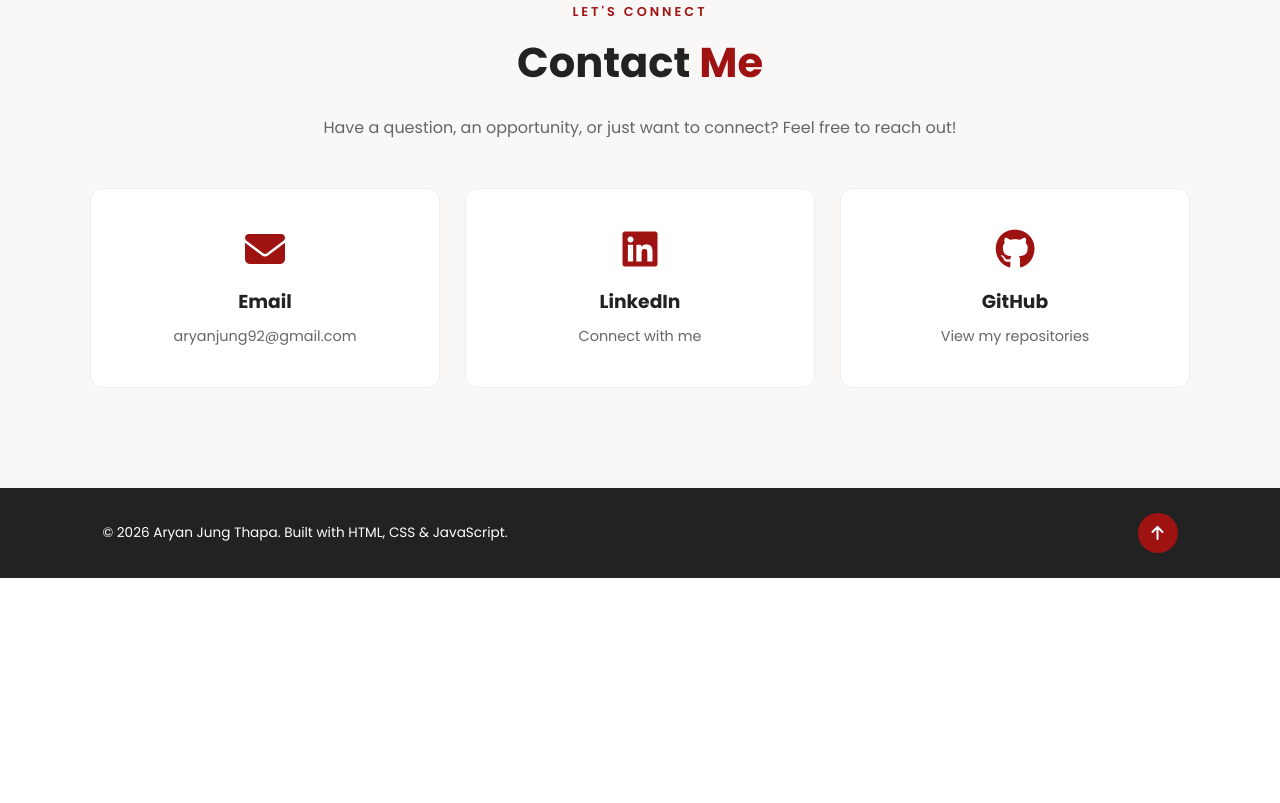
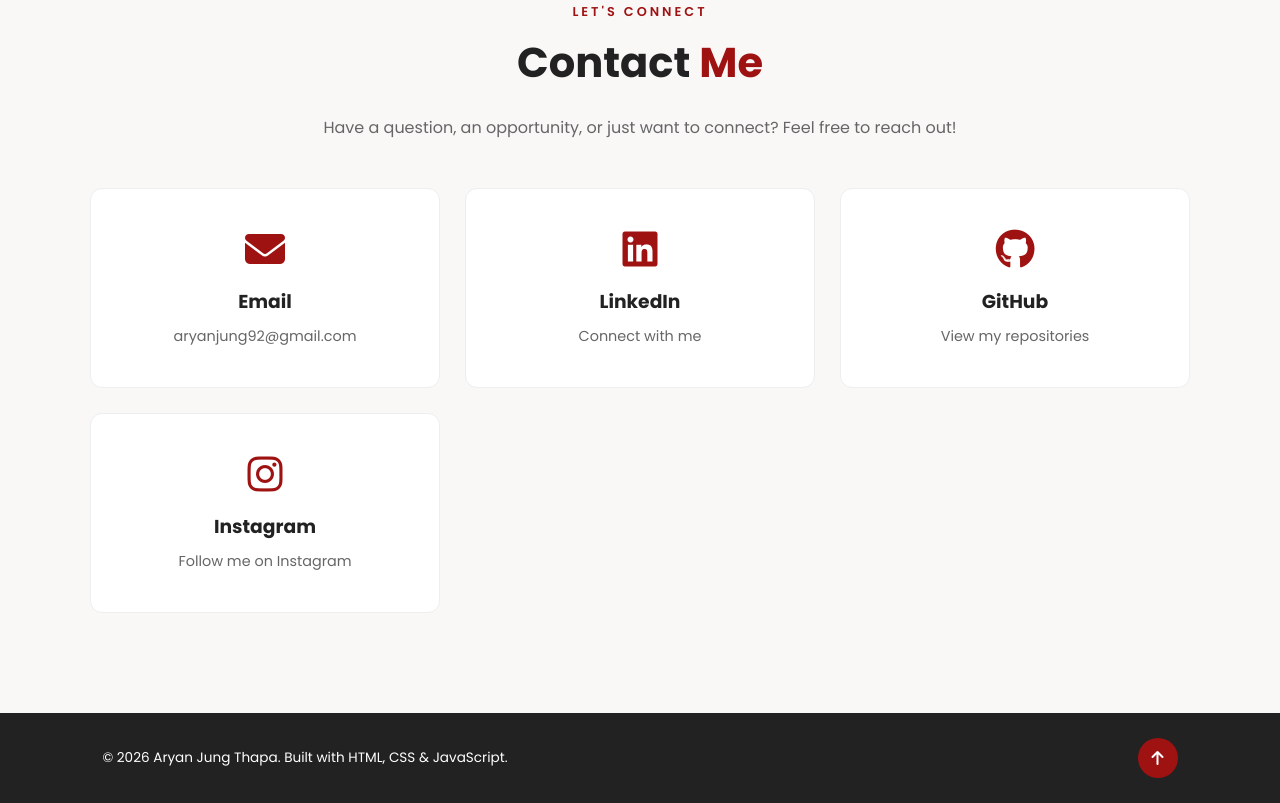
Before and after one commit to aryan07-jung/aryan-portfolio, a plain HTML site: page index.html in a window 1280 px wide. Shown: the part 4783-5586 px from the top of the page. Before the commit the page ends 5361 px from the top, so only its background shows below. Drawn offline with nearby package versions, Linux system fonts and the light colour scheme.

Commit message:
Update index.html

```diff
--- a/index.html
+++ b/index.html
@@ -402,6 +402,20 @@
                 <p>View my repositories</p>
             </a>
 
+<!-- INSTAGRAM -->
+<a href="https://www.instagram.com/aryan_jung__/"
+   target="_blank"
+   rel="noopener noreferrer"
+   class="contact-card"
+   data-aos="fade-up">
+
+    <i class="fa-brands fa-instagram"></i>
+    <h3>Instagram</h3>
+    <p>Follow me on Instagram</p>
+
+</a>
+
+
         </div>
 
     </section>
```
